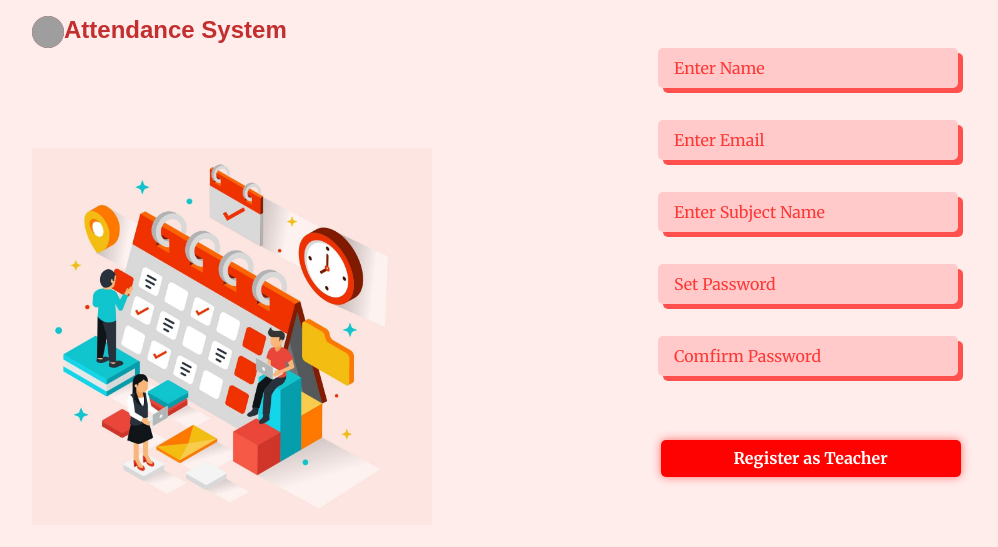
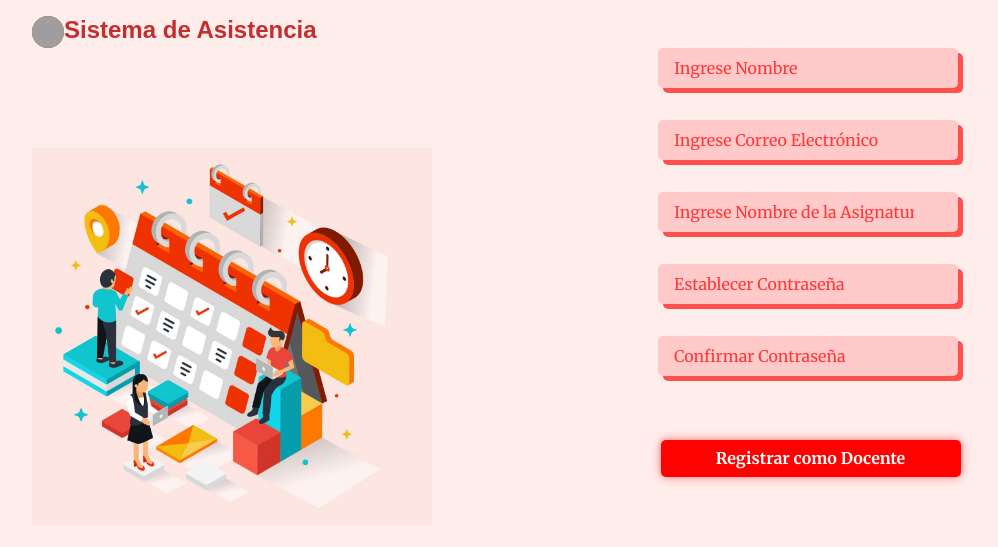
Before and after one commit to HIJN-bot/asistencia, a PHP site: page /admin/add_teacher.php in a window 1280 px wide. Shown: the top 547 px of the page, without its empty margins (128-1126 px from the left). Run offline with PHP 8.4, Linux system fonts and the light colour scheme; a user stored in the database is signed in; some web fonts are replaced; grey boxes are pictures that could not be loaded.

Commit message:
Update add_teacher.php

```diff
--- a/QR-Code-Based-Attendance-System/QR-ATS-main/admin/add_teacher.php
+++ b/QR-Code-Based-Attendance-System/QR-ATS-main/admin/add_teacher.php
@@ -4,13 +4,12 @@
       header("location:index.php");
     }
 ?>
-
 <!DOCTYPE html>
-<html lang="en">
+<html lang="es">
 <head>
     <meta charset="UTF-8">
     <meta name="viewport" content="width=device-width, initial-scale=1.0">
-    <title>QR Code Based Attendance System</title>
+    <title>Sistema de Asistencia con Código QR</title>
     <link rel="stylesheet" href="../css/style.css">
     <style>
         .right{
@@ -23,28 +22,28 @@
         <section class="left">
             <div class="logo">
                 <img src="../resources/img/Attendance System.png" alt="">
-                <h2>Attendance System</h2>
+                <h2>Sistema de Asistencia</h2>
             </div>
             <img src="../resources/img/img1.jpg" alt="">
         </section>
         <section class="right">
             <form action="../backend/teacher_data.php" method="post" id="form" onsubmit="return validateForm()">
                 <div class="input_area">
-                    <input type="text" placeholder="Enter Name" name="name" required>
+                    <input type="text" placeholder="Ingrese Nombre" name="name" required>
                 </div>
                 <div class="input_area">
-                    <input type="email" placeholder="Enter Email" name="email" required>
+                    <input type="email" placeholder="Ingrese Correo Electrónico" name="email" required>
                 </div>
                 <div class="input_area">
-                    <input type="text" placeholder="Enter Subject Name" name="subject" required>
+                    <input type="text" placeholder="Ingrese Nombre de la Asignatura" name="subject" required>
                 </div>
                 <div class="input_area">
-                    <input type="password" placeholder="Set Password" name="password" id="pass" required>
+                    <input type="password" placeholder="Establecer Contraseña" name="password" id="pass" required>
                 </div>
                 <div class="input_area">
-                    <input type="password" placeholder="Comfirm Password" id="cpass" required>
+                    <input type="password" placeholder="Confirmar Contraseña" id="cpass" required>
                 </div>
-                <button class="button_submit" name="register">Register as Teacher</button>
+                <button class="button_submit" name="register">Registrar como Docente</button>
             </form>
         </section>
     </main>
@@ -54,10 +53,10 @@
             pass = document.getElementById("pass").value;
             cpass = document.getElementById("cpass").value;
 
-            if(pass==cpass){
+            if(pass == cpass){
                 return true;
-            }else{
-                alert("Enter Password and Confirm Password must be same");
+            } else {
+                alert("La contraseña y la confirmación deben coincidir");
                 return false;
             }
         }
```
